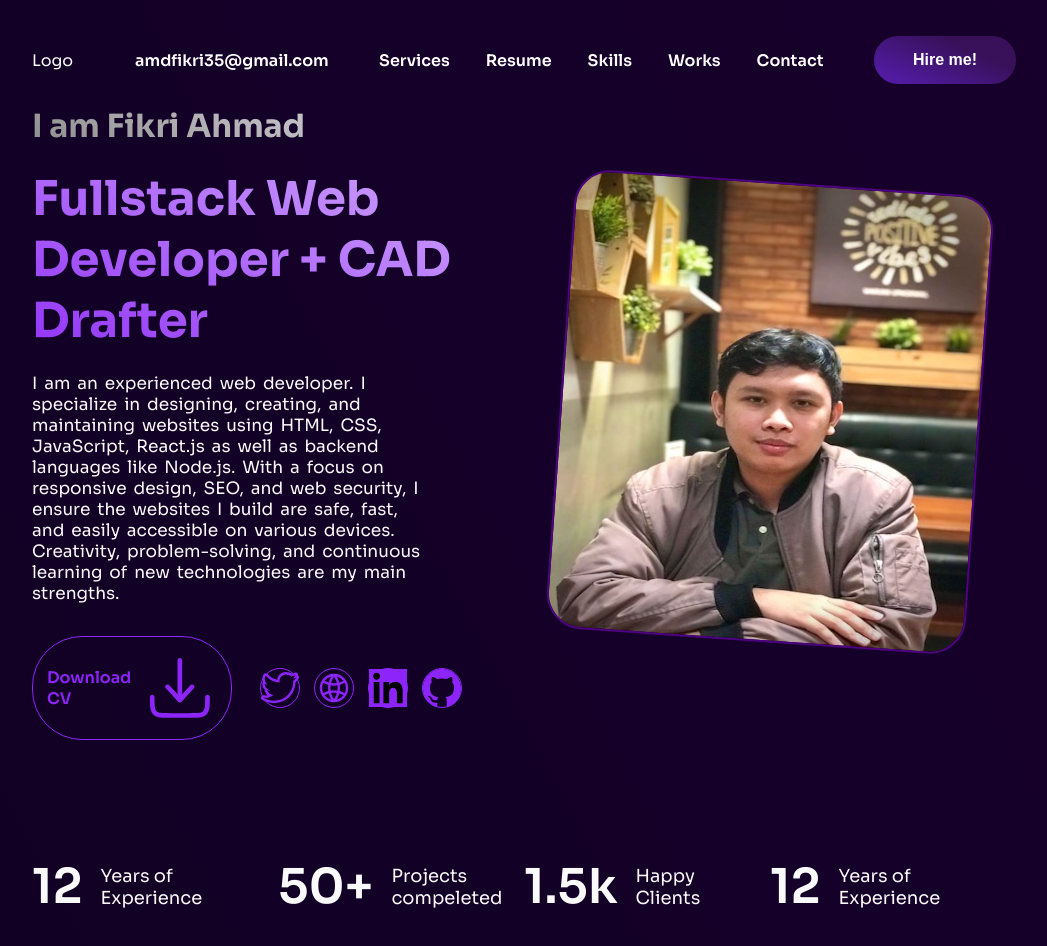
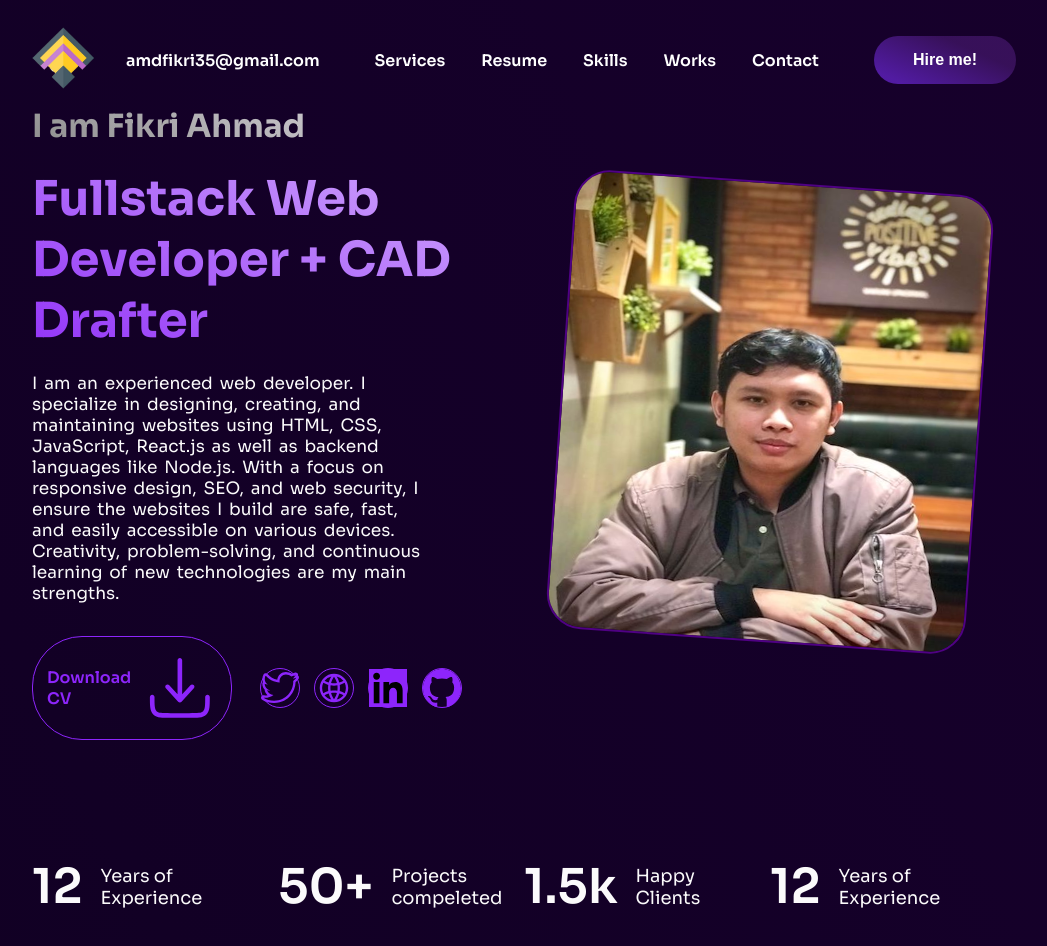
Before and after one commit to LepakBoy/single_page, a Next.js app: page / in a window 1280 px wide. Shown: the top 946 px of the page, without its empty margins (116-1163 px from the left). Built offline with nearby package versions, Linux system fonts and the light colour scheme.

Commit message:
add logo navbar

```diff
--- a/src/app/components/navbar/navbar.module.css
+++ b/src/app/components/navbar/navbar.module.css
@@ -27,12 +27,19 @@
 
 .badge{
     display: flex;
-    gap: 62px;
+    align-items: center;
+    justify-content: center;
+    gap: 32px;
 }
 
 .logo{
     text-decoration: none;
     color: #fff;
+}
+
+.logo_img{
+    width: 62px;
+    height: 62px;
 }
 
 .email_badge{
--- a/src/app/components/navbar/navbar.tsx
+++ b/src/app/components/navbar/navbar.tsx
@@ -4,6 +4,7 @@ import React, { useEffect, useState } from 'react';
 import styles from './navbar.module.css';
 import ItemLink from './itemLink/itemLink';
 import Link from 'next/link';
+import Image from 'next/image';
 
 export default function Navbar() {
   const [scroll, setScroll] = useState<number>(0);
@@ -30,7 +31,13 @@ export default function Navbar() {
           href="/#hero"
           className={styles.logo}
         >
-          Logo
+          <Image
+            className={styles.logo_img}
+            src="/logo.png"
+            height={100}
+            width={100}
+            alt="logo"
+          />
         </Link>
         <span className={styles.email_badge}>amdfikri35@gmail.com</span>
       </div>
```
Also changed, not shown: public/logo.png (added).
